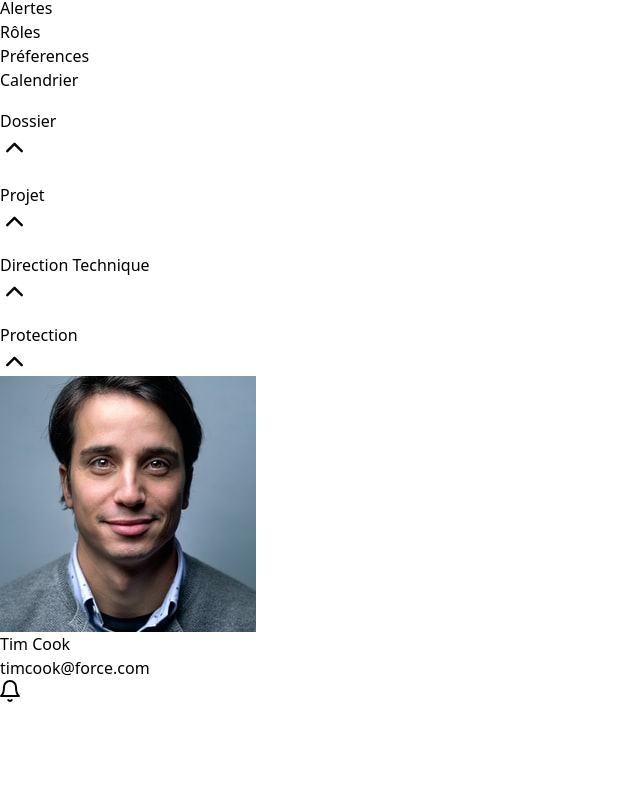
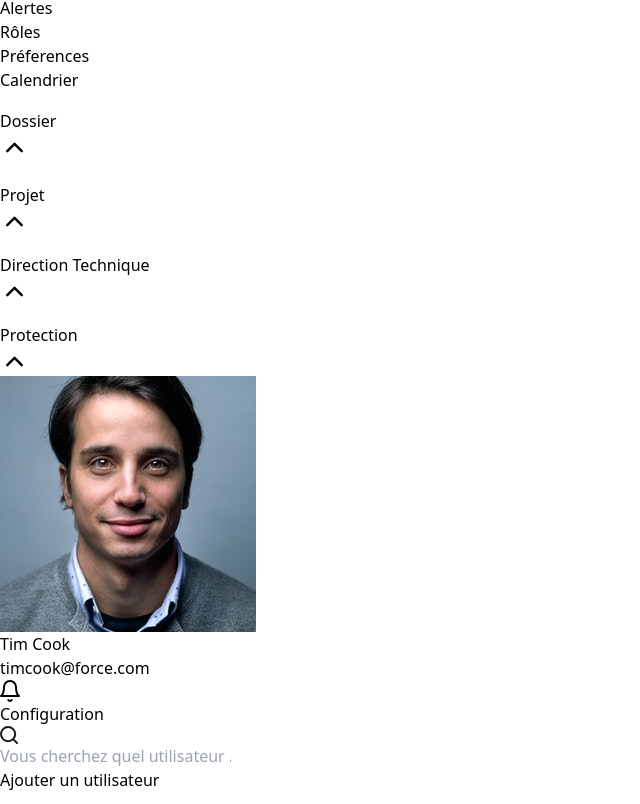
Before and after one commit to khaterehCodes/workflow, a React (Vite) app: page / in a window 1280 px wide. Shown: the part 234-1038 px from the top of the page, without its empty margins (0-640 px from the left). Before the commit the page ends 936 px from the top, so only its background shows below. Built offline with nearby package versions, Linux system fonts and the light colour scheme.

Commit message:
feat(ui): add UserSearchBar component to Configuration page

```diff
--- a/src/App.jsx
+++ b/src/App.jsx
@@ -1,14 +1,14 @@
 import { BrowserRouter, Routes, Route } from 'react-router-dom'
-import Dashboard from './components/ui/pages/dashboard/Dashboard';
 import Layout from './components/partial/Layout';
 import LoginPage from './components/ui/pages/login/LoginPage';
+import UserListPage from './components/ui/pages/UserListPage/UserListPage';
 function App() {
   return (
     <BrowserRouter>
       <Layout>
         <Routes>
-          <Route index element={<Dashboard />} />
           <Route path='/login' element={<LoginPage/>}/>
+          <Route index element={<UserListPage/>}/>
         </Routes>
       </Layout>
     </BrowserRouter>
--- /dev/null
+++ b/src/components/ui/molecules/UserSearchBar/UserSearchBar.jsx
@@ -0,0 +1,31 @@
+import P from "../../atoms/customP/P";
+import Input from "../../atoms/customInput/Input";
+import Icons from "../../atoms/icons/Icons";
+import Button from "../../atoms/customButton/Button";
+
+function UserSearchBar() {
+  return (
+    <div className="flex justify-center mt-10">
+      <div className="flex flex-col items-start space-y-4 w-[1104px]">
+        <P className="text-black text-[32px] font-semibold">Configuration</P>
+
+        <div className="relative w-full">
+          <div className="absolute left-3 top-1/2 -translate-y-1/2 w-10 h-10 flex items-center justify-center">
+            <Icons name="search" />
+          </div>
+          <Input
+            className="w-full h-[49px] border border-[#4763E4] rounded-[10px] pl-14 pr-4"
+            placeholder="Vous cherchez quel utilisateur ..."
+          />
+        </div>
+
+        <Button className="bg-[#4763E4] h-[48px] w-[226px] text-[18px] font-light rounded-[10px] text-white flex items-center justify-center gap-x-2">
+          Ajouter un utilisateur
+          <Icons name="plus" />
+        </Button>
+      </div>
+    </div>
+  );
+}
+
+export default UserSearchBar;
--- /dev/null
+++ b/src/components/ui/organisms/UserListOrganisms/UserListOrganisms.jsx
@@ -0,0 +1,10 @@
+import UserSearchBar from "../../molecules/UserSearchBar/UserSearchBar";
+
+function UserListOrganisms(){
+    return(
+        <>
+        <UserSearchBar/>
+        </>
+    )
+}
+export default UserListOrganisms;
--- /dev/null
+++ b/src/components/ui/pages/UserListPage/UserListPage.jsx
@@ -0,0 +1,10 @@
+import UserListOrganisms from "../../organisms/UserListOrganisms/UserListOrganisms";
+
+function UserListPage(){
+    return(
+        <>
+        <UserListOrganisms/>
+        </>
+    )
+}
+export default UserListPage;
--- a/src/components/ui/pages/dashboard/Dashboard.jsx
+++ /dev/null
@@ -1,9 +0,0 @@
-function Dashboard() {
-    return (
-        <div>
-
-        </div>
-    );
-}
-
-export default Dashboard;
```
Also changed, not shown: src/components/ui/molecules/UsersTable/UsersTable.jsx (added, +8 -0 lines).
